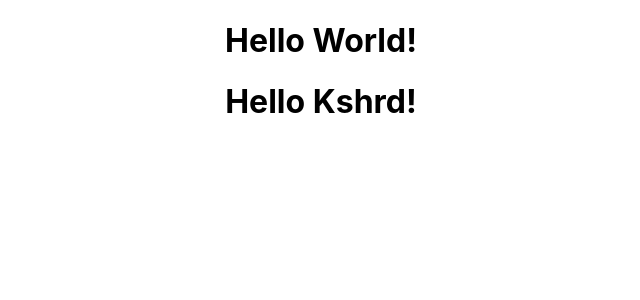
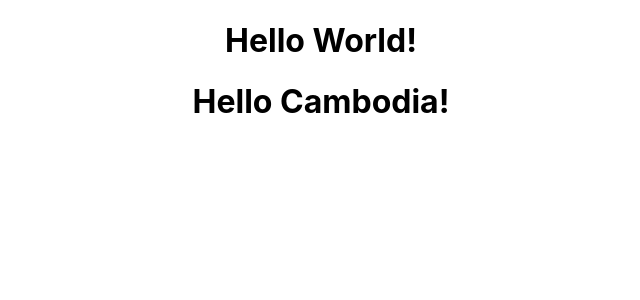
Before and after one commit to PanhaLtd/test, a React (Create React App) app: page / in a window 1280 px wide. Shown: the top 300 px of the page, without its empty margins (319-959 px from the left). Built offline with nearby package versions, Linux system fonts and the light colour scheme.

Commit message:
Update App.js

```diff
--- a/src/App.js
+++ b/src/App.js
@@ -5,7 +5,7 @@ function App() {
   return (
     <div className="App">
       <h1>Hello World!</h1>
-      <h1>Hello Kshrd!</h1>
+      <h1>Hello Cambodia!</h1>
     </div>
   );
 }
```
